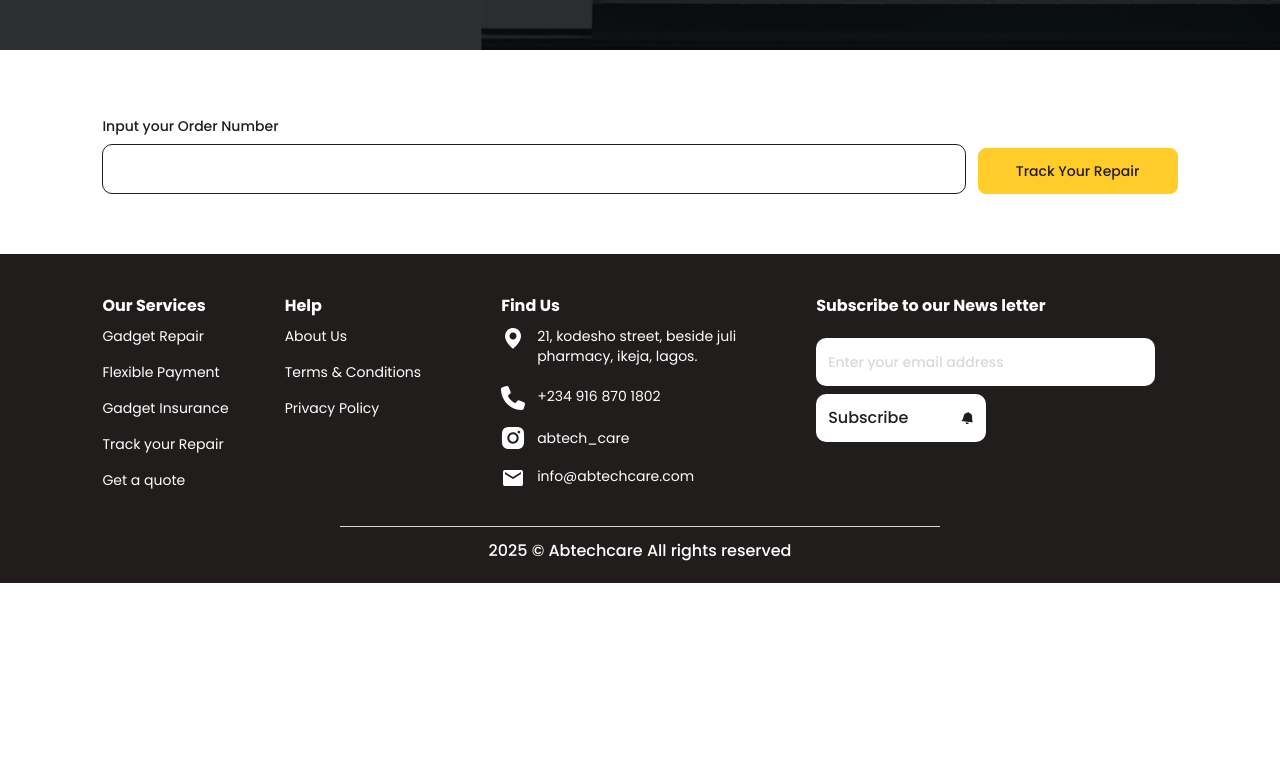
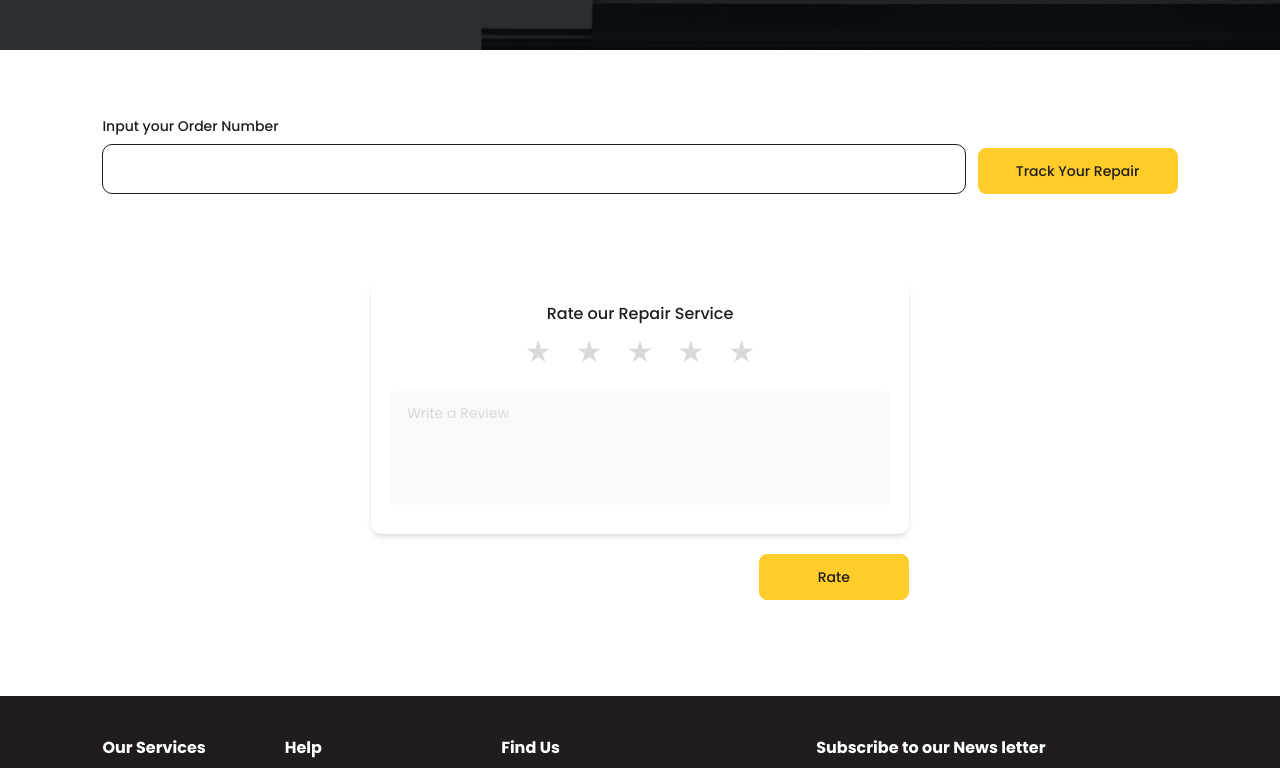
Before and after one commit to abrahamolas-company/abTechCare-website, a Next.js app: page /track-your-repair in a window 1280 px wide. Shown: the part 430-1198 px from the top of the page. Before the commit the page ends 1013 px from the top, so only its background shows below. Built offline with nearby package versions, Linux system fonts and the light colour scheme; sample sign-in values are in the browser's storage.

Commit message:
feat: integrate rating api

```diff
--- a/app/api/apiClient.tsx
+++ b/app/api/apiClient.tsx
@@ -4,6 +4,7 @@
 import { LoginEngineer, RegisterEngineerRequest, UpdateEngineerRequest } from "../components/models/IRegisterEngineer";
 import { ForgotPasswordRequest, ResetPasswordRequest } from "../components/models/IPassword";
 import { CreateOrderPickup } from "../components/models/OrderLogistics";
+import { Ratings } from "../components/models/IRatings";
 
 export const API = axios.create({
     baseURL: ApiRoutes.BASE_URL_DEV,
@@ -216,6 +217,19 @@
     return createOrderPickup;
 }
 
+// Api call to add ratings
+export function useAddRatings() {
+    async function addRatings(data: Ratings) {
+        // Fire the request
+        const response = await API.post(ApiRoutes.AddRatings, data);
+
+        // Return the response
+        return response;
+    }
+
+    return addRatings;
+}
+
 
 // Api call to fetch repair order by order number
 export function useGetRepairOrderByOrderId() {
--- a/app/api/apiRoutes.tsx
+++ b/app/api/apiRoutes.tsx
@@ -53,5 +53,7 @@
     static fetchUserRepairOrders: string = "api/v1/repair-order/user";
     // Api route to fetch user by user id
     static fetchUsers: string = "api/v1/users";
+    // Api route to rate a service
+    static AddRatings: string = "api/v1/ratings";
 
 }
--- /dev/null
+++ b/app/components/models/IRatings.ts
@@ -0,0 +1,5 @@
+export interface Ratings {
+    rating: number,
+    comments: string,
+    userId: number
+}
--- a/app/track-your-repair/RateRepairService.tsx
+++ b/app/track-your-repair/RateRepairService.tsx
@@ -1,18 +1,63 @@
-import React, { useState } from 'react'
+import React, { useEffect, useState } from 'react'
 import TextArea from '../components/ui/textarea';
+import { useRouter } from 'next/navigation';
+import { useAddRatings } from '../api/apiClient';
+import { toast } from 'sonner';
+import { catchError } from '../components/constants/catchError';
 
 function RateRepairService() {
+    const router = useRouter()
+    const addRatings = useAddRatings()
 
-    const [rating, setRating] = useState<number>(0); // Initial rating is 0
-    // const [review, setReview] = useState<string>(''); // Initial review is empty
-    // const [isLoading, setIsLoading] = useState<boolean>(false);
+    const [rating, setRating] = useState<number>(0)
+    const [comments, setComments] = useState<string>('')
+console.log('rating'+ " " +rating , 'comments'+ " " + comments)
+    const [isLoading, setIsLoading] = useState<boolean>(false);
+
+    const [userId, setUserId] = useState<number>();
+
     const handleRatingClick = (value: number): void => {
         setRating(value); // Set the rating when a star is clicked
     };
 
-    // const handleReviewChange = (e: React.ChangeEvent<HTMLTextAreaElement>): void => {
-    //     setReview(e.target.value); // Update review as the user types
-    // };
+    const handleCommentChange = (e: React.ChangeEvent<HTMLTextAreaElement>): void => {
+        setComments(e.target.value); // Update comment as the user types
+    };
+
+    async function handleSubmit() {
+        if (!userId) {
+            toast.error("User not authenticated")
+            return
+        }
+
+        setIsLoading(true)
+
+        await addRatings({
+            userId,
+            rating,
+            comments
+        })
+            .then(() => {
+                toast.success('Thank you for your feedback!')
+                router.push('/')
+            })
+            .catch((error) => {
+                catchError(error)
+                toast.error('Failed to submit rating. Please try again.')
+            })
+            .finally(() => {
+                setIsLoading(false)
+            })
+    }
+
+
+    useEffect(() => {
+        const storedId = localStorage.getItem('userId');
+        if (storedId) {
+            setUserId(JSON.parse(storedId));
+        }
+    }, []);
+
     return (
         <div className='mt-16 mb-14 w-1/2 mx-auto'>
             <div className='bg-white shadow-md rounded-[10px] w-full py-6 px-5'>
@@ -29,10 +74,19 @@
                     ))}
                 </span>
 
-                    <TextArea placeholder='Write a Review' className='!border-none !bg-[#D9D9D929] !px-4'/>
+                <TextArea
+                placeholder='Write a Review'
+                value={comments}
+                onChange={(e) => handleCommentChange(e)}
+                className='!border-none !bg-[#D9D9D929] !px-4'
+                />
             </div>
-              <button type='button' className="bg-[#FFCC29] font-medium !mt-5 mb-4 flex items-center justify-center ml-auto text-sm rounded-lg text-[#211D1D] py-3 px-10 transition-all ease-in-out duration-300 border border-[#FFCC29] hover:bg-transparent hover:text-[#211D1D]">
-            Rate
+            <button
+             type='button'
+             onClick={handleSubmit}
+             disabled={isLoading}
+             className="bg-[#FFCC29] font-medium !mt-5 mb-4 flex items-center justify-center ml-auto text-sm rounded-lg text-[#211D1D] py-3 min-w-[150px] transition-all ease-in-out duration-300 border border-[#FFCC29] hover:bg-transparent hover:text-[#211D1D] disabled:opacity-50 disabled:pointer-events-none">
+               {isLoading ? 'Submitting...' : 'Rate'}
             </button>
         </div>
 
--- a/app/track-your-repair/TrackYourRepairPage.tsx
+++ b/app/track-your-repair/TrackYourRepairPage.tsx
@@ -100,6 +100,7 @@
         return status
     }
   }
+  let isComplete = true
 
   useEffect(() => {
     const storedId = sessionStorage.getItem('orderId');
@@ -192,7 +193,8 @@
             Submit
           </button> */}
 
-        {repairOrder?.orderStatus == 'COMPLETED' && <RateRepairService />}
+        {/* {repairOrder?.orderStatus == 'COMPLETED' && <RateRepairService />} */}
+        {isComplete && <RateRepairService />}
       </form>
     </>
   )
```
Lines whose indentation alone changed are shown as unchanged.
